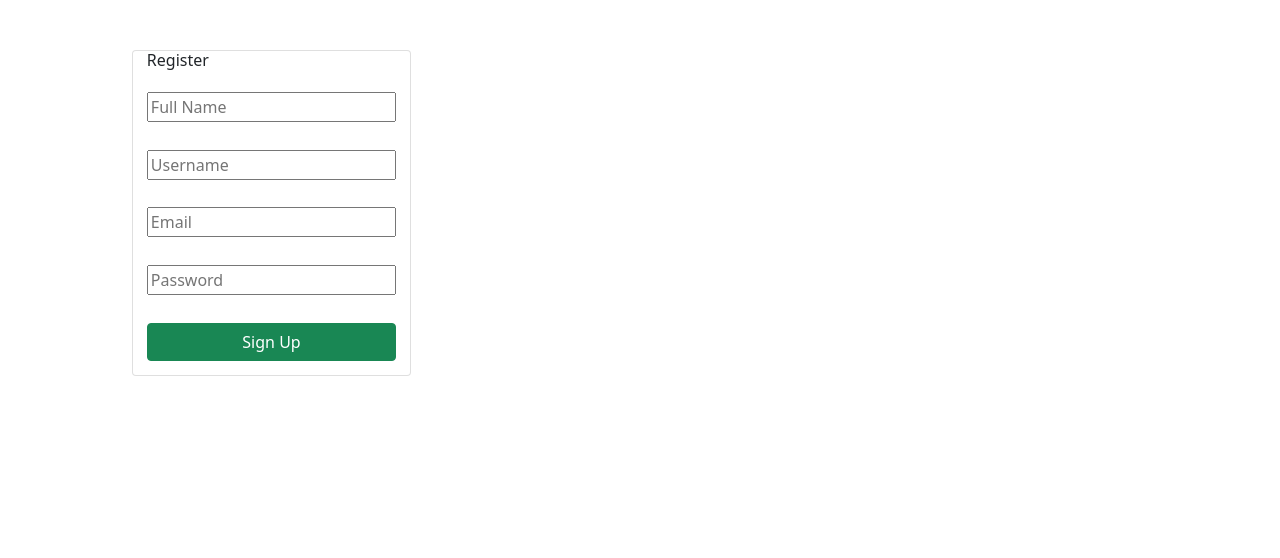
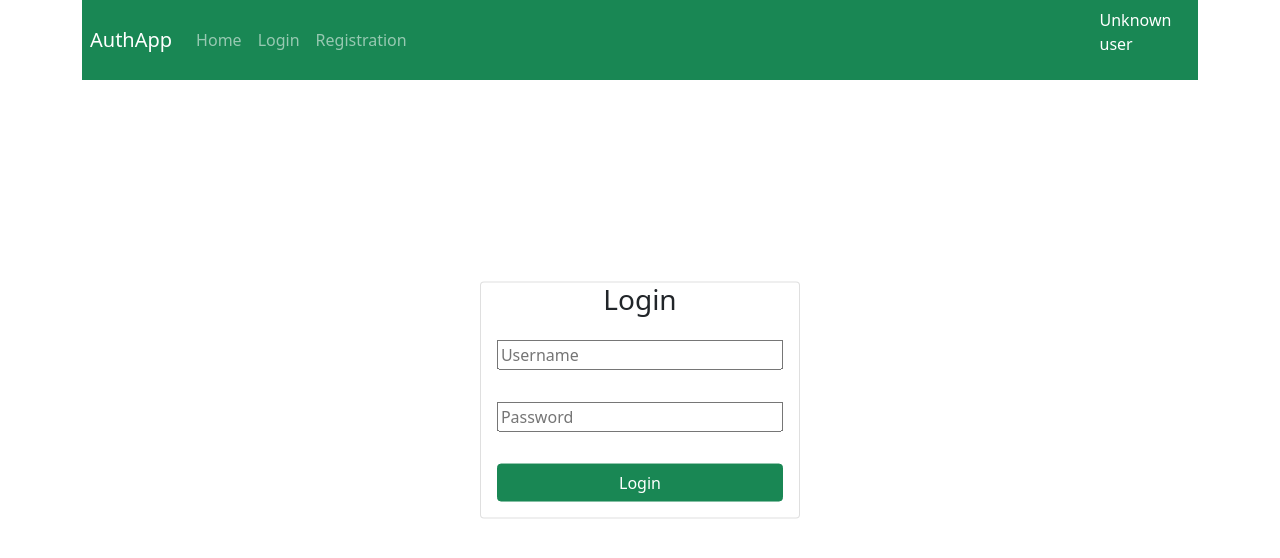
Before and after one commit to denisrybalka/MERN-signup-application, a React (Create React App) app: page /login in a window 1280 px wide. Shown: the top 558 px of the page. Built offline with nearby package versions, Linux system fonts and the light colour scheme.

Commit message:
Add view components & css-styling

```diff
--- a/package.json
+++ b/package.json
@@ -9,6 +9,7 @@
     "axios": "^0.21.1",
     "react": "^17.0.1",
     "react-dom": "^17.0.1",
+    "react-router-dom": "^5.2.0",
     "react-scripts": "4.0.1",
     "web-vitals": "^0.2.4"
   },
--- a/src/App.css
+++ b/src/App.css
@@ -1,8 +1,11 @@
 .card {
+    position: absolute;
+    left: 50%;
+    top: 50%;
+    transform: translate(-50%, -50%);
     width: 25%;
-    margin: 50px;
 }
 
-input, button, p {
+input, button {
     margin: 5%;
 }
--- a/src/App.js
+++ b/src/App.js
@@ -1,86 +1,19 @@
-import React, { useState } from "react";
-import axios from "axios";
-import "./App.css";
+import React from "react";
+import { Route, Switch } from "react-router-dom";
+import Registration from "./Components/Registration";
+import Navbar from "./Components/Navbar";
+import Home from './Components/Home';
+import Login from './Components/Login';
 
 const App = () => {
-  const [data, setData] = useState({
-    fullname: "",
-    username: "",
-    password: "",
-    email: "",
-  });
-
-  const handleInputChange = (e) => {
-    setData((prevState) => {
-      return {
-        ...prevState,
-        [e.target.name]: e.target.value,
-      };
-    });
-  };
-
-  const handleFormSubmit = (e) => {
-    e.preventDefault();
-
-    const registered = {
-      fullName: data.fullname,
-      username: data.username,
-      email: data.email,
-      password: data.password,
-    };
-
-    axios
-      .post("http://localhost:4000/sign", registered)
-      .then((res) => console.log(res.data));
-
-    setData({
-      fullname: "",
-      username: "",
-      email: "",
-      password: "",
-    });
-  };
-
   return (
     <div className="container">
-      <form className="card" onSubmit={handleFormSubmit}>
-        <p className="h6">Register</p>
-        <input
-          name="fullname"
-          placeholder="Full Name"
-          onChange={handleInputChange}
-          value={data.fullname}
-          minLength={3}
-          required
-        />
-        <input
-          name="username"
-          placeholder="Username"
-          onChange={handleInputChange}
-          value={data.username}
-          minLength={3}
-          required
-        />
-        <input
-          name="email"
-          placeholder="Email"
-          onChange={handleInputChange}
-          value={data.email}
-          minLength={3}
-          required
-        />
-        <input
-          name="password"
-          placeholder="Password"
-          onChange={handleInputChange}
-          value={data.password}
-          minLength={3}
-          required
-        />
-        <button className="btn btn-success" type="submit">
-          Sign Up
-        </button>
-      </form>
+      <Navbar />
+      <Switch>
+        <Route path="/" exact render={() => <Home/> }/>
+        <Route path="/login" component={Login}/>
+        <Route path="/" component={Registration}/>
+      </Switch>
     </div>
   );
 };
--- /dev/null
+++ b/src/Components/Home.jsx
@@ -0,0 +1,11 @@
+import React from "react";
+
+const Home = () => {
+  return (
+    <div className="text-center mt-5">
+      <h1>You are not authorized yet!</h1>
+    </div>
+  );
+};
+
+export default Home;
--- /dev/null
+++ b/src/Components/Login.jsx
@@ -0,0 +1,28 @@
+import React from "react";
+
+const Login = () => {
+  return (
+    <div className="container">
+      <form className="card">
+        <h3 className="text-center">Login</h3>
+        <input
+          name="username"
+          placeholder="Username"
+          minLength={3}
+          required
+        />
+        <input
+          name="password"
+          placeholder="Password"
+          minLength={3}
+          required
+        />
+        <button className="btn btn-success" type="submit">
+          Login
+        </button>
+      </form>
+    </div>
+  );
+};
+
+export default Login;
--- /dev/null
+++ b/src/Components/Navbar.jsx
@@ -0,0 +1,37 @@
+import React from "react";
+import { Link } from "react-router-dom";
+
+const Navbar = () => {
+  return (
+    <nav
+      className="navbar navbar-expand-lg navbar-dark p-2 justify-content-between"
+      style={{ backgroundColor: "#198754" }}
+    >
+      <div className="navbar-brand">
+        AuthApp
+      </div>
+      <div className="collapse navbar-collapse" id="navbarNav">
+        <ul className="navbar-nav">
+          <li className="nav-item active">
+            <Link className="nav-link" to="/">
+              Home
+            </Link>
+          </li>
+          <li className="nav-item">
+            <Link className="nav-link" to="/login">
+              Login
+            </Link>
+          </li>
+          <li className="nav-item">
+            <Link className="nav-link" to="/register">
+              Registration
+            </Link>
+          </li>
+        </ul>
+      </div>
+      <p style={{color:"white"}}>Unknown user</p>
+    </nav>
+  );
+};
+
+export default Navbar;
--- /dev/null
+++ b/src/Components/Registration.jsx
@@ -0,0 +1,88 @@
+import React, { useState } from "react";
+import axios from "axios";
+import "../App.css";
+
+const Registration = () => {
+  const [data, setData] = useState({
+    fullname: "",
+    username: "",
+    password: "",
+    email: "",
+  });
+
+  const handleInputChange = (e) => {
+    setData((prevState) => {
+      return {
+        ...prevState,
+        [e.target.name]: e.target.value,
+      };
+    });
+  };
+
+  const handleFormSubmit = (e) => {
+    e.preventDefault();
+
+    const registered = {
+      fullName: data.fullname,
+      username: data.username,
+      email: data.email,
+      password: data.password,
+    };
+
+    axios
+      .post("http://localhost:4000/sign", registered)
+      .then((res) => console.log(res.data));
+
+    setData({
+      fullname: "",
+      username: "",
+      email: "",
+      password: "",
+    });
+  };
+
+  return (
+    <div className="container">
+      <form className="card" onSubmit={handleFormSubmit}>
+        <h3 className="text-center">Register</h3>
+        <input
+          name="fullname"
+          placeholder="Full Name"
+          onChange={handleInputChange}
+          value={data.fullname}
+          minLength={3}
+          required
+        />
+        <input
+          name="username"
+          placeholder="Username"
+          onChange={handleInputChange}
+          value={data.username}
+          minLength={3}
+          required
+        />
+        <input
+          name="email"
+          placeholder="Email"
+          onChange={handleInputChange}
+          value={data.email}
+          minLength={3}
+          required
+        />
+        <input
+          name="password"
+          placeholder="Password"
+          onChange={handleInputChange}
+          value={data.password}
+          minLength={3}
+          required
+        />
+        <button className="btn btn-success" type="submit">
+          Sign Up
+        </button>
+      </form>
+    </div>
+  );
+};
+
+export default Registration;
--- a/src/index.js
+++ b/src/index.js
@@ -1,10 +1,13 @@
-import React from 'react';
-import ReactDOM from 'react-dom';
-import App from './App';
+import React from "react";
+import ReactDOM from "react-dom";
+import { BrowserRouter as Router } from "react-router-dom";
+import App from "./App";
 
 ReactDOM.render(
   <React.StrictMode>
-    <App />
+    <Router>
+      <App />
+    </Router>
   </React.StrictMode>,
-  document.getElementById('root')
+  document.getElementById("root")
 );
```
Also changed, not shown: 2 other files (tests, documents, lock files or other folders).
